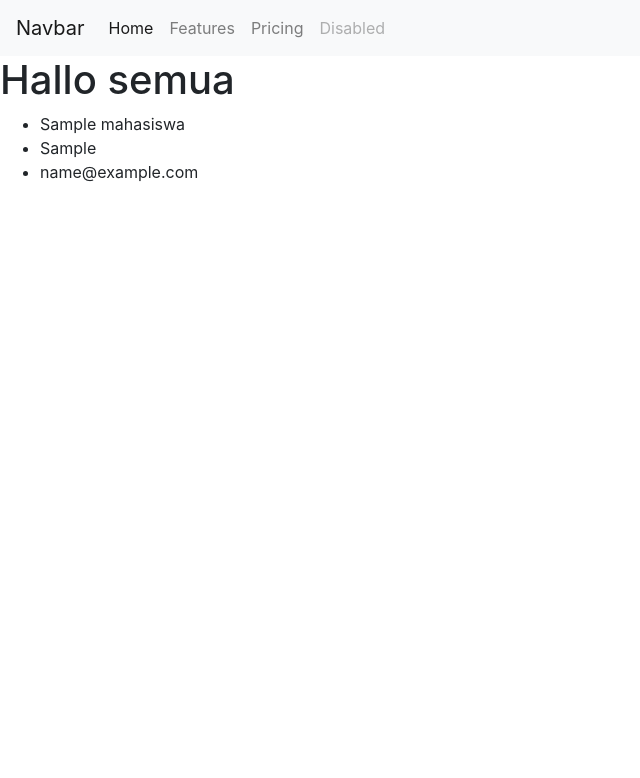
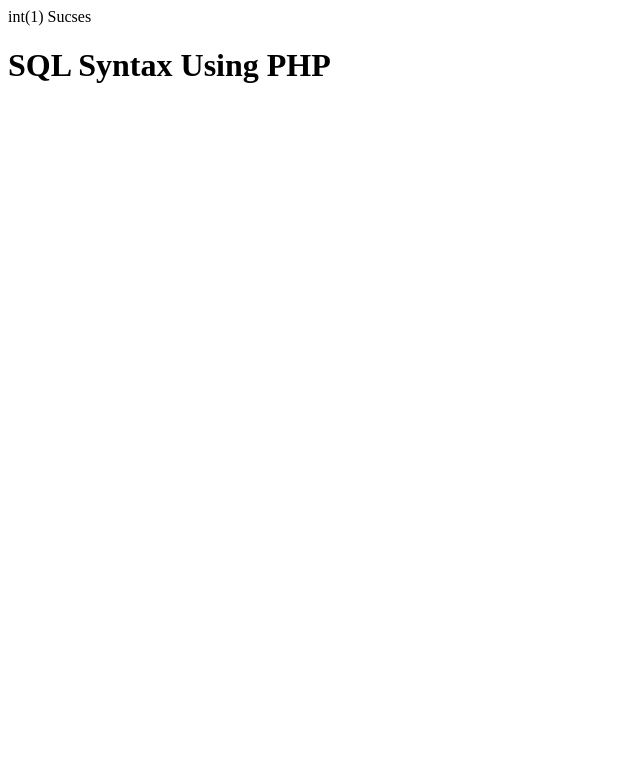
Before and after one commit to komputerkerja/SqlSyntaxRepo, a PHP site: page / in a window 1280 px wide. Shown: the top 778 px of the page, without its empty margins (0-640 px from the left). Run offline with PHP 8.4, Linux system fonts and the light colour scheme; tables that the repository leaves empty or names only in its code hold one stand-in row (values such as "Sample post").

Commit message:
menambah file baru sqlSyntax advanced

```diff
--- a/00. percobaanExcelXMLHttpRequest/index.php
+++ b/00. percobaanExcelXMLHttpRequest/index.php
@@ -1,65 +1,86 @@
 <?php
-    $dbh = new PDO('mysql:host=localhost;dbname=db_mahasiswa', 'root','');
-    $stmt = $dbh->prepare('SELECT * FROM mahasiswa');
-    $stmt->execute();
-    $stmt = $stmt->fetchAll(PDO::FETCH_ASSOC);
+//$query = 'CREATE DATABASE usermysqltest';
+//$query = 'create table user(id int(11) unsigned auto_increment primary key not null,username varchar(25) not null,email varchar(100) not null)';
+
+//$query = 'SELECT COUNT(id) FROM mahasiswa';
+//var_dump($row['COUNT(id)']);
+
+//$query = 'SELECT SUM(id) FROM mahasiswa';
+//var_dump($row['SUM(id)']);
+
+//$query = 'SELECT AVG(id) FROM mahasiswa';
+//var_dump($row['SVG(id)']);
+
+// MENAMPILKAN NAMA-NAMA KOLOM
+// $conn = mysqli_connect('localhost', 'root', '', 'db_mahasiswa');
+// $query = 'SHOW COLUMNS FROM mahasiswa FROM db_mahasiswa';
+// $result = mysqli_query($conn, $query);
+// $rows = [];
+// while ($row = mysqli_fetch_assoc($result)) {
+//   $rows[] = $row;
+// }
+// foreach ($rows as $row) {
+//   echo '' . $row['Field'] . '<br>';
+// }
+
+
+// MENAMBAH DATA BARU
+// $conn = mysqli_connect('localhost', 'root', '', 'db_mahasiswa');
+// $query = "INSERT INTO karyawan VALUES ('','Rahmat Xilva','komputerrumah100@gmail.com','2020-05-03')";
+// $result = mysqli_query($conn, $query);
+
+
+// SUMIFS MENGHASILKAN ARRAY
+// $conn = mysqli_connect('localhost', 'root', '', 'db_mahasiswa');
+// $query = "SELECT nama,tanggal,penjualan, IF(tanggal>='2020-01-01' AND tanggal<='2020-01-20' AND nama='ronal',penjualan,0) FROM penjualan";
+// $result = mysqli_query($conn, $query);
+// $rows = [];
+// while ($row = mysqli_fetch_assoc($result)) {
+//   $rows[] = $row;
+// }
+// $hasil = "IF(tanggal>='2020-01-01' AND tanggal<='2020-01-20' AND nama='ronal',penjualan,0)";
+// foreach ($rows as $row) {
+//   var_dump($row[$hasil]);
+// }
+
+
+$conn = mysqli_connect('localhost', 'root', '', 'db_mahasiswa');
+$query = "SELECT nama,tanggal,penjualan, IF(tanggal>='2020-01-01' AND tanggal<='2020-01-20' AND nama='ronal',penjualan,0) FROM penjualan";
+$result = mysqli_query($conn, $query);
+$rows = [];
+while ($row = mysqli_fetch_assoc($result)) {
+  $rows[] = $row;
+}
+
+var_dump(count($rows));
+
+if (mysqli_errno($conn) == 0) {
+  echo 'Sucses<br>';
+} else {
+  echo "Failed!<br>";
+}
+
+
 
 ?>
 
 
 <!DOCTYPE html>
 <html lang="en">
+
 <head>
-    <!-- Required meta tags -->
-    <meta charset="utf-8">
-    <meta name="viewport" content="width=device-width, initial-scale=1, shrink-to-fit=no">
+  <!-- Required meta tags -->
+  <meta charset="utf-8">
+  <meta name="viewport" content="width=device-width, initial-scale=1, shrink-to-fit=no">
+  <title>Hello, world!</title>
+</head>
 
-    <!-- Bootstrap CSS -->
-    <link rel="stylesheet" href="https://stackpath.bootstrapcdn.com/bootstrap/4.5.0/css/bootstrap.min.css" integrity="sha384-9aIt2nRpC12Uk9gS9baDl411NQApFmC26EwAOH8WgZl5MYYxFfc+NcPb1dKGj7Sk" crossorigin="anonymous">
-
-    <title>Hello, world!</title>
-</head>
 <body>
 
-<nav class="navbar navbar-expand-lg navbar-light bg-light">
+  <h1 id="header">SQL Syntax Using PHP</h1>
 
-  <a class="navbar-brand" href="#">Navbar</a>
-  <button class="navbar-toggler" type="button" data-toggle="collapse" data-target="#navbarNav" aria-controls="navbarNav" aria-expanded="false" aria-label="Toggle navigation">
-    <span class="navbar-toggler-icon"></span>
-  </button>
-  <div class="collapse navbar-collapse" id="navbarNav">
-    <ul class="navbar-nav">
-      <li class="nav-item active">
-        <a class="nav-link" href="#">Home <span class="sr-only">(current)</span></a>
-      </li>
-      <li class="nav-item">
-        <a class="nav-link" href="#">Features</a>
-      </li>
-      <li class="nav-item">
-        <a class="nav-link" href="#">Pricing</a>
-      </li>
-      <li class="nav-item">
-        <a class="nav-link disabled" href="#" tabindex="-1" aria-disabled="true">Disabled</a>
-      </li>
-    </ul>
-  </div>
-</nav>
 
-    <h1 id="header">Database</h1>
 
-    <?php foreach($stmt as $row): ?>
+</body>
 
-        <ul>
-            <li><?= $row['nama']; ?></li>
-            <li><?= $row['nrp']; ?></li>
-            <li><?= $row['email']; ?></li>
-        </ul>
-
-    <?php endforeach; ?>
-
-<script src="https://code.jquery.com/jquery-3.5.1.slim.min.js" integrity="sha384-DfXdz2htPH0lsSSs5nCTpuj/zy4C+OGpamoFVy38MVBnE+IbbVYUew+OrCXaRkfj" crossorigin="anonymous"></script>
-<script src="https://cdn.jsdelivr.net/npm/popper.js@1.16.0/dist/umd/popper.min.js" integrity="sha384-Q6E9RHvbIyZFJoft+2mJbHaEWldlvI9IOYy5n3zV9zzTtmI3UksdQRVvoxMfooAo" crossorigin="anonymous"></script>
-<script src="https://stackpath.bootstrapcdn.com/bootstrap/4.5.0/js/bootstrap.min.js" integrity="sha384-OgVRvuATP1z7JjHLkuOU7Xw704+h835Lr+6QL9UvYjZE3Ipu6Tp75j7Bh/kR0JKI" crossorigin="anonymous"></script>
-<script src="js/script.js"></script>
-</body>
 </html>
```
